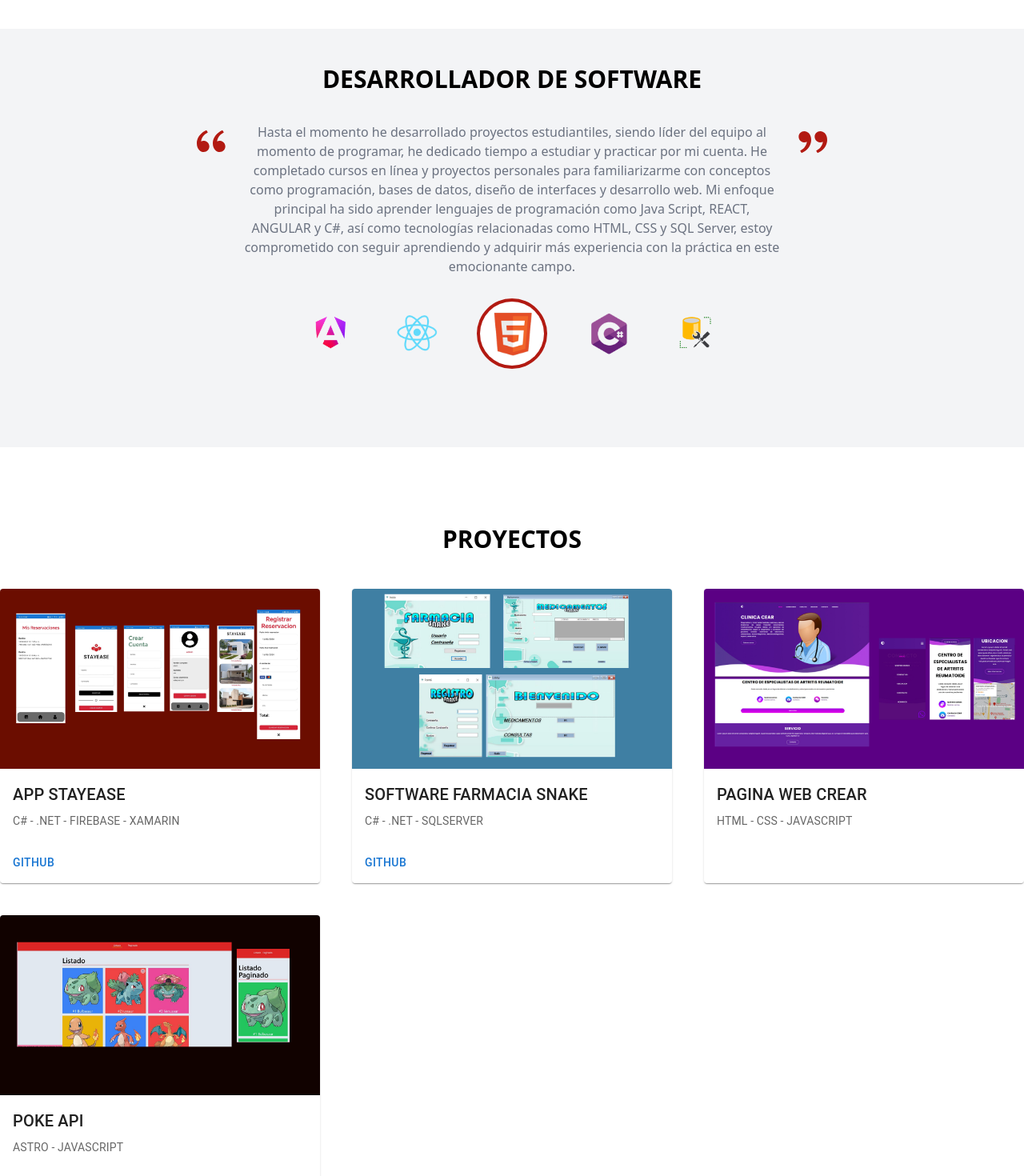
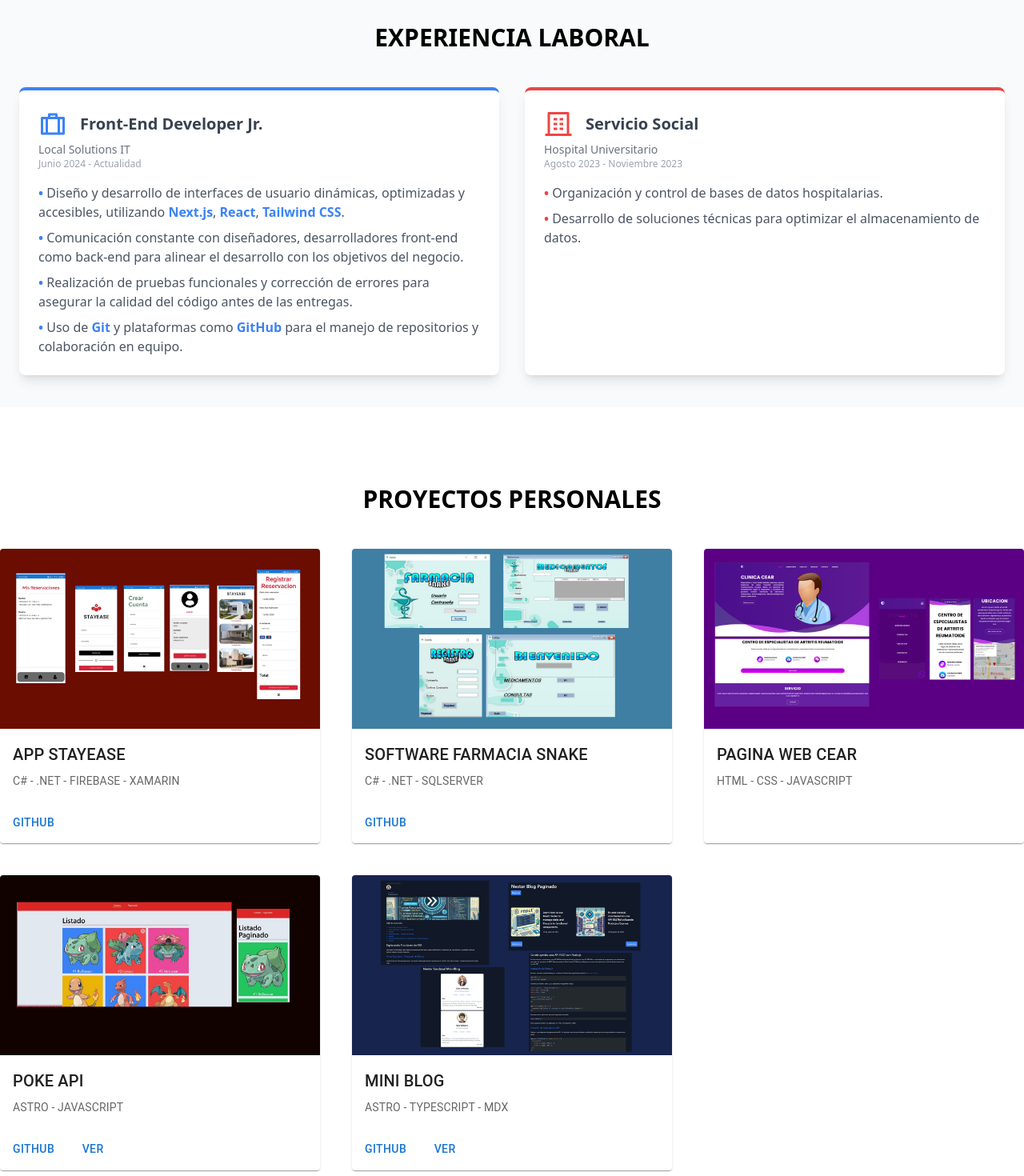
Before and after one commit to NestorSandoval/Portafolio-SandovalNestor, a React (Vite) app: page / in a window 1280 px wide. Shown: the part 880-2350 px from the top of the page at 80% size. Built offline with nearby package versions, Linux system fonts and the light colour scheme.

Commit message:
refactor: added new project card with updated design and enhanced styling

```diff
--- a/src/components/Hero.jsx
+++ b/src/components/Hero.jsx
@@ -48,9 +48,6 @@ const Hero = () => {
             className="w-[250px] h-[250px] md:w-[450px] md:h-[450px] object-cover md:-mt-28"
           />
           <div className="relative bg-white shadow-xl rounded-lg p-4 flex flex-col justify-center gap-2 max-w-[250px] mx-auto -mt-12">
-            <div className="flex items-center">
-              <h1></h1>
-            </div>
             <h2 className="text-xl font-bold tracking-[1px] text-gray-800 text-center">
               Lic.Tecnologías de la Informacion
             </h2>
--- a/src/components/Projects.jsx
+++ b/src/components/Projects.jsx
@@ -47,7 +47,7 @@ export const Projects = () => {
           ref={titleRef}
           className="opacity-0 transition-all duration-1000 ease-out"
         >
-          PROYECTOS
+          PROYECTOS PERSONALES
         </h1>
       </div>
       <div className="flex items-center justify-center container mx-auto">
@@ -66,11 +66,12 @@ export const Projects = () => {
               </Typography>
             </CardContent>
             <CardActions>
-              <Button>
-                <Link to={"https://github.com/NestorSandoval/stay-ease"}>
-                  GITHUB
-                </Link>
-              </Button>
+              <Link
+                to={"https://github.com/NestorSandoval/stay-ease"}
+                target="_black"
+              >
+                <Button>GITHUB</Button>
+              </Link>
             </CardActions>
           </Card>
 
@@ -88,13 +89,12 @@ export const Projects = () => {
               </Typography>
             </CardContent>
             <CardActions>
-              <Button>
-                <Link
-                  to={"https://github.com/NestorSandoval/App-Farmacia-Forms"}
-                >
-                  GITHUB
-                </Link>
-              </Button>
+              <Link
+                to={"https://github.com/NestorSandoval/App-Farmacia-Forms"}
+                target="_black"
+              >
+                <Button>GITHUB</Button>
+              </Link>
             </CardActions>
           </Card>
 
@@ -105,7 +105,7 @@ export const Projects = () => {
             <CardMedia component="img" image="PROYECTO-PAGINACREAR.png" />
             <CardContent>
               <Typography gutterBottom variant="h6">
-                PAGINA WEB CREAR
+                PAGINA WEB CEAR
               </Typography>
               <Typography variant="body2" color="text.secondary">
                 HTML - CSS - JAVASCRIPT
@@ -127,14 +127,46 @@ export const Projects = () => {
               </Typography>
             </CardContent>
             <CardActions>
+              <Link
+                to={"https://github.com/NestorSandoval/API-Pokemon"}
+                target="_black"
+              >
+                <Button>GITHUB</Button>
+              </Link>
               <Button>
-                <Link to={"https://github.com/NestorSandoval/API-Pokemon"}>
-                  GITHUB
+                <Link
+                  to={"https://api-pokemon-zeta.vercel.app/"}
+                  target="_black"
+                >
+                  Ver
                 </Link>
               </Button>
-              <Button>
-                <Link to={"https://api-pokemon-zeta.vercel.app/"}>Ver</Link>
-              </Button>
+            </CardActions>
+          </Card>
+
+          <Card
+            ref={(el) => (cardRefs.current[4] = el)}
+            className="opacity-0 transition-all duration-1000 ease-out"
+          >
+            <CardMedia component="img" image="MiniBlog.png" />
+            <CardContent>
+              <Typography gutterBottom variant="h6">
+                MINI BLOG
+              </Typography>
+              <Typography variant="body2" color="text.secondary">
+                ASTRO - TYPESCRIPT - MDX
+              </Typography>
+            </CardContent>
+            <CardActions>
+              <Link
+                to={"https://github.com/NestorSandoval/mini-blog"}
+                target="_black"
+              >
+                <Button>GITHUB</Button>
+              </Link>
+              <Link to={"https://mini-blog-iro2.vercel.app/"} target="_black">
+                <Button>Ver</Button>
+              </Link>
             </CardActions>
           </Card>
         </div>
--- a/src/components/Reviews.jsx
+++ b/src/components/Reviews.jsx
@@ -1,103 +1,80 @@
-import { RiDoubleQuotesL, RiDoubleQuotesR } from "react-icons/ri";
-import { useEffect, useRef } from "react";
+import { RiSuitcaseLine, RiBuilding4Line } from "react-icons/ri";
 
-const Reviews = () => {
-  const sectionRef = useRef(null);
-  const textRef = useRef(null);
-  const imageRefs = useRef([]);
+const Experience = () => {
+  return (
+    <section id="experience" className="py-10 bg-gray-50">
+      <div className="container mx-auto px-6">
+        <h1 className="text-[30px] text-center font-black">
+          EXPERIENCIA LABORAL
+        </h1>
+        <div className="grid gap-8 md:grid-cols-2 mt-10">
+          <div className="bg-white shadow-lg rounded-lg p-6 border-t-4 border-blue-500">
+            <div className="flex items-center gap-4">
+              <RiSuitcaseLine className="text-blue-500 text-4xl" />
+              <h2 className="text-xl font-bold text-gray-700">
+                Front-End Developer Jr.
+              </h2>
+            </div>
+            <p className="text-sm text-gray-500 mt-1">Local Solutions IT</p>
+            <p className="text-xs text-gray-400">Junio 2024 - Actualidad</p>
+            <ul className="mt-4 space-y-2 text-gray-600">
+              <li>
+                <span className="text-blue-500 font-bold">•</span> Diseño y
+                desarrollo de interfaces de usuario dinámicas, optimizadas y
+                accesibles, utilizando {""}
+                <span className="font-semibold text-blue-500">
+                  Next.js
+                </span>, {""}
+                <span className="font-semibold text-blue-500">React</span>
+                <span>,</span> {""}
+                <span className="font-semibold text-blue-500">
+                  Tailwind CSS
+                </span>
+                <span>.</span>
+              </li>
 
-  const handleScroll = (entries) => {
-    entries.forEach((entry) => {
-      if (entry.isIntersecting) {
-        if (!entry.target.classList.contains("animated")) {
-          entry.target.classList.add("animate__animated", "animate__fadeInUp");
-          entry.target.classList.remove("opacity-0");
-          entry.target.classList.add("animated");
-        }
-      }
-    });
-  };
+              <li>
+                <span className="text-blue-500 font-bold">•</span> Comunicación
+                constante con diseñadores, desarrolladores front-end como
+                back-end para alinear el desarrollo con los objetivos del
+                negocio.
+              </li>
+              <li>
+                <span className="text-blue-500 font-bold">•</span> Realización
+                de pruebas funcionales y corrección de errores para asegurar la
+                calidad del código antes de las entregas.
+              </li>
+              <li>
+                <span className="text-blue-500 font-bold">•</span> Uso de{" "}
+                <span className="font-semibold text-blue-500">Git</span> y
+                plataformas como{" "}
+                <span className="font-semibold text-blue-500">GitHub</span> para
+                el manejo de repositorios y colaboración en equipo.
+              </li>
+            </ul>
+          </div>
 
-  useEffect(() => {
-    const observerOptions = {
-      root: null,
-      threshold: 0.1,
-    };
-
-    const observer = new IntersectionObserver(handleScroll, observerOptions);
-
-    if (sectionRef.current) {
-      observer.observe(sectionRef.current);
-    }
-    if (textRef.current) {
-      observer.observe(textRef.current);
-    }
-    imageRefs.current.forEach((image) => observer.observe(image));
-
-    return () => observer.disconnect();
-  }, []);
-
-  return (
-    <section id="review" className="pt-1" ref={sectionRef}>
-      <div className="p-10 flex flex-col gap-8 bg-gray-100 mt-12">
-        <h1
-          ref={textRef}
-          className="text-[30px] text-center font-black opacity-0 transition-all duration-1000 ease-out"
-        >
-          DESARROLLADOR DE SOFTWARE
-        </h1>
-        <div className="flex justify-center gap-4">
-          <span className="text-5xl text-primary">
-            <RiDoubleQuotesL />
-          </span>
-          <p className="animate__animated animate__zoomIn max-w-2xl text-center text-gray-500  transition-all duration-1000 ">
-            Hasta el momento he desarrollado proyectos estudiantiles, siendo
-            líder del equipo al momento de programar, he dedicado tiempo a
-            estudiar y practicar por mi cuenta. He completado cursos en línea y
-            proyectos personales para familiarizarme con conceptos como
-            programación, bases de datos, diseño de interfaces y desarrollo web.
-            Mi enfoque principal ha sido aprender lenguajes de programación como
-            Java Script, REACT, ANGULAR y C#, así como tecnologías relacionadas
-            como HTML, CSS y SQL Server, estoy comprometido con seguir
-            aprendiendo y adquirir más experiencia con la práctica en este
-            emocionante campo.
-          </p>
-          <span className="text-5xl text-primary">
-            <RiDoubleQuotesR />
-          </span>
-        </div>
-        <div className="flex flex-col items-center justify-center gap-8">
-          <div className="animate__animated animate__fadeInDown flex items-center justify-center gap-8 md:gap-12 opacity-0 transition-all duration-1000 ease-out">
-            <img
-              src="ANGULAR.png"
-              className="w-8 h-8 md:w-14 md:h-14 object-cover rounded-full opacity-0 transition-all duration-1000 ease-out"
-              ref={(el) => (imageRefs.current[0] = el)}
-            />
-            <img
-              src="REACT.png"
-              className="w-10 h-10 md:w-16 md:h-16 object-cover rounded-full opacity-0 transition-all duration-1000 ease-out"
-              ref={(el) => (imageRefs.current[1] = el)}
-            />
-            <img
-              src="HTML.png"
-              className="w-12 h-12 md:w-20 md:h-20 object-cover rounded-full ring-4 ring-primary p-1 bg-white opacity-0 transition-all duration-1000 ease-out"
-              ref={(el) => (imageRefs.current[2] = el)}
-            />
-            <img
-              src="C.png"
-              className="w-10 h-10 md:w-16 md:h-16 object-cover rounded-full opacity-0 transition-all duration-1000 ease-out"
-              ref={(el) => (imageRefs.current[3] = el)}
-            />
-            <img
-              src="SQL.png"
-              className="w-8 h-8 md:w-14 md:h-14 object-cover rounded-full opacity-0 transition-all duration-1000 ease-out"
-              ref={(el) => (imageRefs.current[4] = el)}
-            />
-          </div>
-          <div>
-            <h3 className="text-center text-[20px] font-bold text-red-800 opacity-0 transition-all duration-1000 ease-out">
-              - HABILIDADES -
-            </h3>
+          <div className="bg-white shadow-lg rounded-lg p-6 border-t-4 border-red-500">
+            <div className="flex items-center gap-4">
+              <RiBuilding4Line className="text-red-500 text-4xl" />
+              <h2 className="text-xl font-bold text-gray-700">
+                Servicio Social
+              </h2>
+            </div>
+            <p className="text-sm text-gray-500 mt-1">Hospital Universitario</p>
+            <p className="text-xs text-gray-400">
+              Agosto 2023 - Noviembre 2023
+            </p>
+            <ul className="mt-4 space-y-2 text-gray-600">
+              <li>
+                <span className="text-red-500 font-bold">•</span> Organización y
+                control de bases de datos hospitalarias.
+              </li>
+              <li>
+                <span className="text-red-500 font-bold">•</span> Desarrollo de
+                soluciones técnicas para optimizar el almacenamiento de datos.
+              </li>
+            </ul>
           </div>
         </div>
       </div>
@@ -105,4 +82,4 @@ const Reviews = () => {
   );
 };
 
-export default Reviews;
+export default Experience;
```
Also changed, not shown: public/MiniBlog.png (added).
